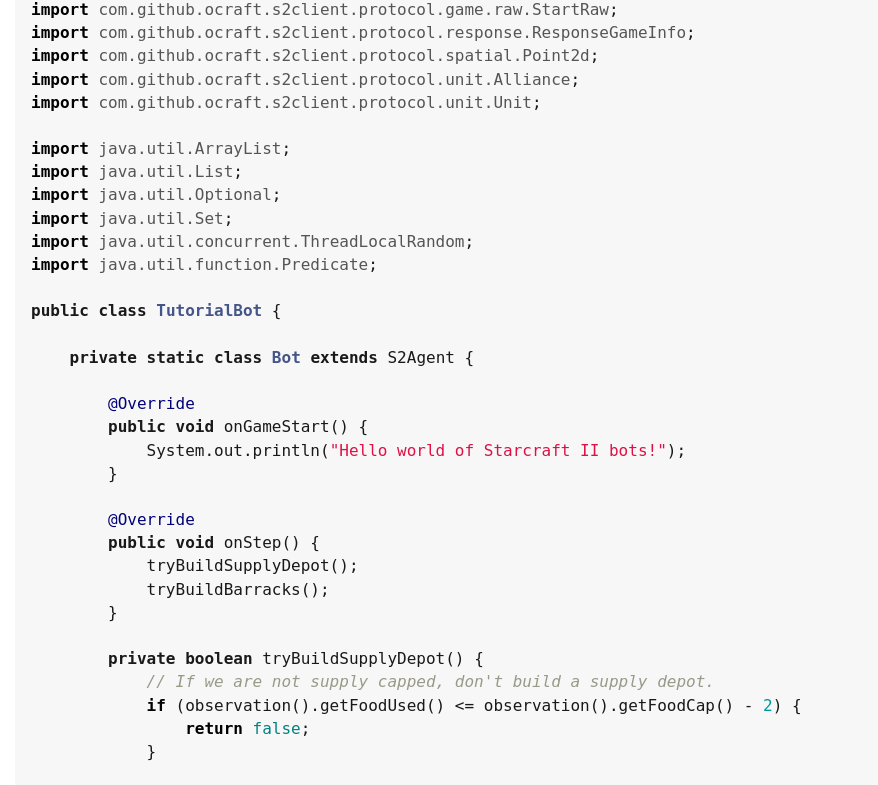
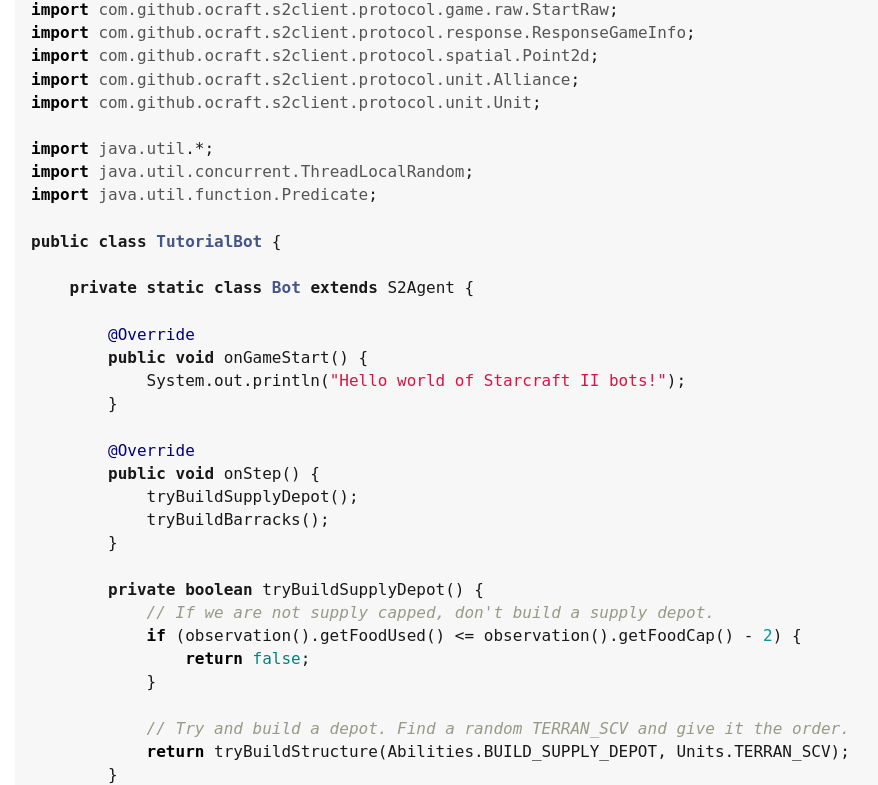
Before and after one commit to ocraft/ocraft-s2client, a plain HTML site: page tutorial03.html in a window 1280 px wide. Shown: the part 4055-4840 px from the top of the page, without its empty margins (320-1198 px from the left). Drawn offline with nearby package versions, Linux system fonts and the light colour scheme; a web font is replaced by a local one.

Commit message:
Fixed missing import in tutorial example.

```diff
--- a/tutorial03.html
+++ b/tutorial03.html
@@ -759,10 +759,7 @@ move to your enemy.</p>
 <span class="keyword">import</span> <span class="include">com.github.ocraft.s2client.protocol.unit.Alliance</span>;
 <span class="keyword">import</span> <span class="include">com.github.ocraft.s2client.protocol.unit.Unit</span>;
 
-<span class="keyword">import</span> <span class="include">java.util.ArrayList</span>;
-<span class="keyword">import</span> <span class="include">java.util.List</span>;
-<span class="keyword">import</span> <span class="include">java.util.Optional</span>;
-<span class="keyword">import</span> <span class="include">java.util.Set</span>;
+<span class="keyword">import</span> <span class="include">java.util</span>.*;
 <span class="keyword">import</span> <span class="include">java.util.concurrent.ThreadLocalRandom</span>;
 <span class="keyword">import</span> <span class="include">java.util.function.Predicate</span>;
 
@@ -929,7 +926,7 @@ move to your enemy.</p>
 </div>
 <div id="footer">
 <div id="footer-text">
-Last updated 2018-10-11 18:02:03 CEST
+Last updated 2018-10-11 18:13:08 CEST
 </div>
 </div>
 </body>
```
Also changed, not shown: index.html (+1 -4 lines).
